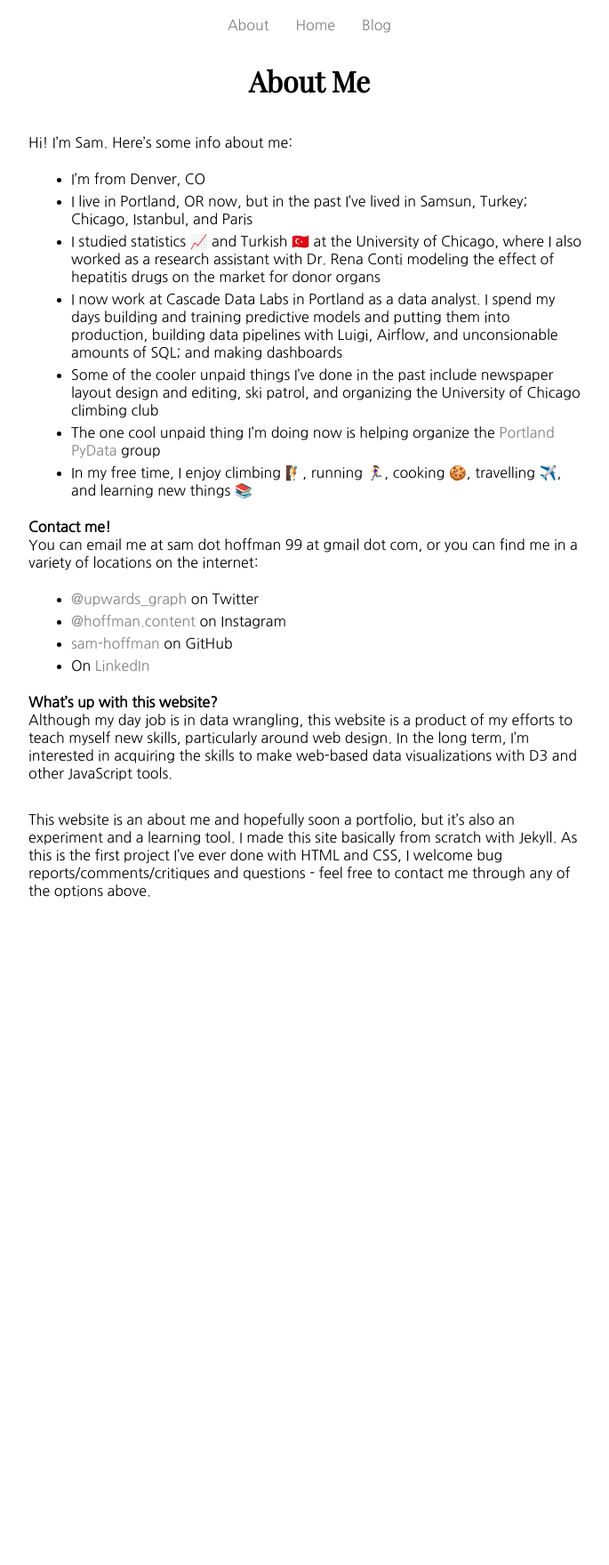
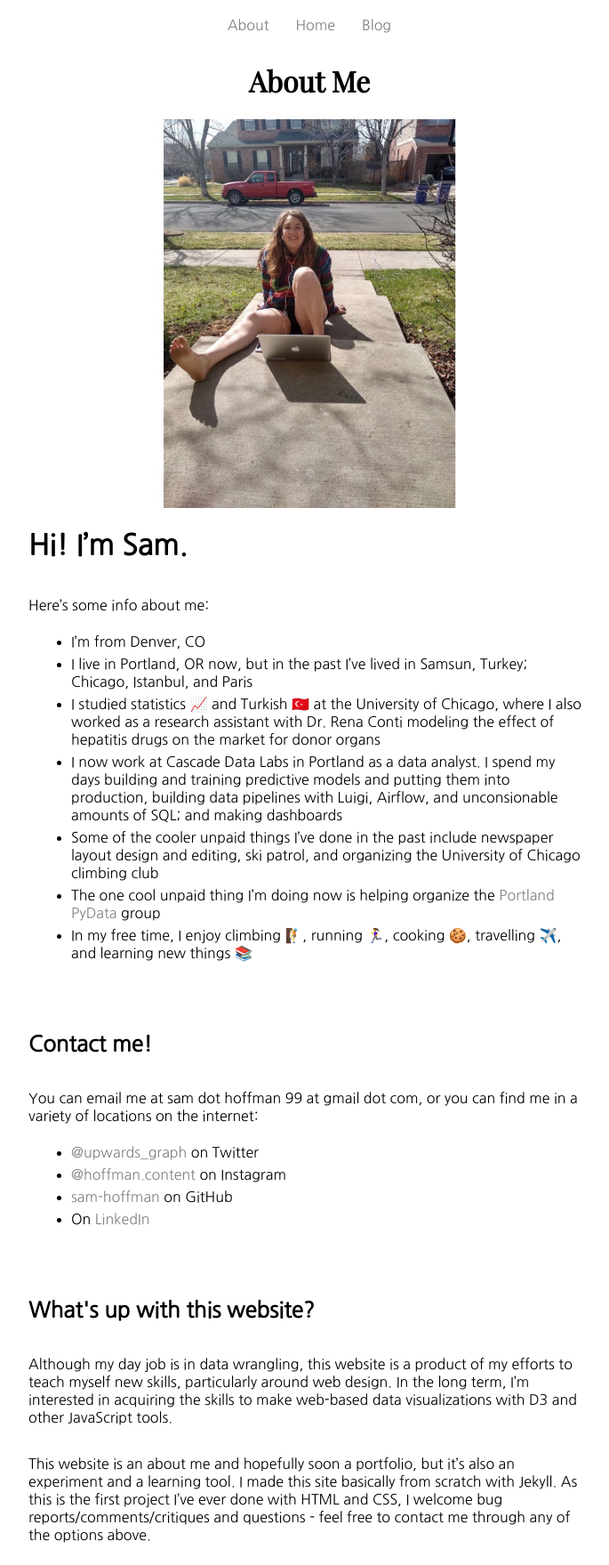
Before and after one commit to sam-hoffman/website, a Jekyll site: the page built from _pages/about.md, in a window 1280 px wide. Shown: the whole page at 89% size, without its empty margins (292-977 px from the left). Built offline with Jekyll 4.4.1, drawn with Linux system fonts in a browser that asks for light colours; before the commit the page ends 1035 px from its top, so only the background shows below that.

Commit message:
added a pic of me to about page

```diff
--- /dev/null
+++ b/_includes/large-image.html
@@ -0,0 +1,12 @@
+<div class="image-large" >
+    {% if include.url %}
+    <a href="{{ include.url }}" title="{{ include.title }}" target="_blank">
+    {% endif %}
+        <img src="{{ site.url }}/{{ include.img }}" alt="{{ include.title }}"/>
+    {% if include.url %}
+    </a>
+    {% endif %}
+    {% if include.caption %}
+        <p>{{ include.caption }}</p>
+    {% endif %}
+</div>
--- a/_pages/about.md
+++ b/_pages/about.md
@@ -3,9 +3,11 @@ layout: about
 title: About Me
 permalink: /about.html
 ---
+{% include large-image.html
+img="assets/pictures/me-with-laptop.jpeg"
+title="A picture of me wearing a rainbow hoodie, sitting on some concrete steps, ignoring a laptop." %}
 
-
-Hi! I'm Sam.
+# Hi! I'm Sam.
 
 
 Here's some info about me:
@@ -17,14 +19,18 @@ Here's some info about me:
  * The one cool unpaid thing I'm doing now is helping organize the [Portland PyData](https://pdx.pydata.org) group
  * In my free time, I enjoy climbing 🧗, running 🏃‍♀️, cooking 🍪, travelling ✈️, and learning new things 📚
 
-<strong id="contact">Contact me!</strong><br>
+ <br>
+
+<h2 id="contact">Contact me!</h2>
 You can email me at sam dot hoffman 99 at gmail dot com, or you can find me in a variety of locations on the internet:
  * [@upwards_graph](https://twitter.com/upwards_graph) on Twitter
  * [@hoffman.content](https://www.instagram.com/hoffman.content/) on Instagram
  * [sam-hoffman](https://github.com/sam-hoffman) on GitHub
  * On [LinkedIn](https://www.linkedin.com/in/sam-hoffman-0a6316b7/)
 
-<strong id="website">What's up with this website?</strong><br>
+ <br>
+
+<h2 id="website">What's up with this website?</h2>
 Although my day job is in data wrangling, this website is a product of my efforts to teach myself new skills, particularly around web design.
 In the long term, I'm interested in acquiring the skills to make web-based data visualizations with D3 and other JavaScript tools.
 
--- a/_sass/main.scss
+++ b/_sass/main.scss
@@ -212,3 +212,24 @@ p {
   width: 50%;
  }
 }
+
+.image-large {
+img {
+  margin: 0 auto;
+  display: block;
+  margin-left: auto;
+  margin-right: auto;
+  width: 100%;
+}
+p {
+  text-align: centered;
+  color: grey;
+  font-size: 12px;
+  font: $sans-serif;
+  margin: 1 auto;
+  display: block;
+  margin-left: auto;
+  margin-right: auto;
+  width: 50%;
+ }
+}
```
Also changed, not shown: assets/pictures/me-with-laptop.jpeg (added).
